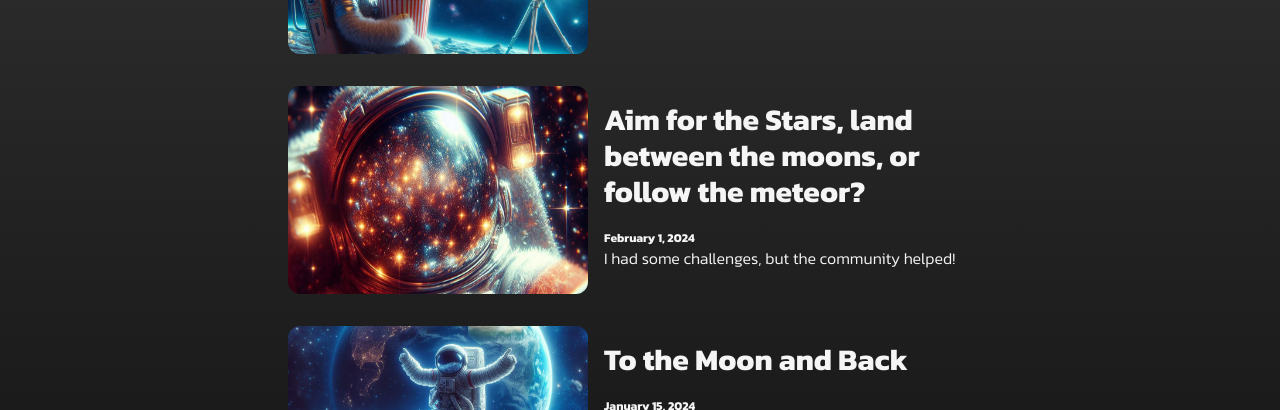
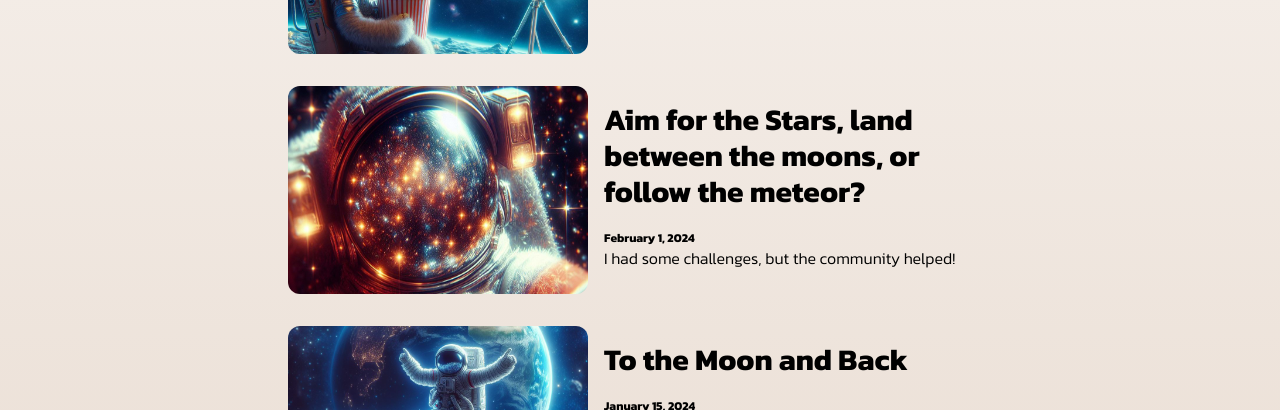
Before and after one commit to deepakvemula/space-ahead, an Astro site: page / in a window 1280 px wide. Shown: the part 690-1100 px from the top of the page. Built offline with nearby package versions, Linux system fonts and the light colour scheme; Astro itself is replaced by a stand-in of ours; a web font is replaced by a local one.

Commit message:
fix: theme toggle

```diff
--- a/src/components/ThemeSwitcher.astro
+++ b/src/components/ThemeSwitcher.astro
@@ -33,15 +33,13 @@ title="Click to switch Theme"
 </style>
 
 <script is:inline>
-  if (window.theme) {
-    window.theme =
-      localStorage?.getItem("theme") ??
+  theme =
+    localStorage?.getItem("theme") ||
     (window.matchMedia("(prefers-color-scheme: dark)").matches
       ? "dark"
       : "light");
-  }
 
-  if (window.theme === "light") {
+  if (theme === "light") {
     document.documentElement.classList.add("light");
     document.documentElement.classList.remove("dark");
   } else {
@@ -49,7 +47,7 @@ title="Click to switch Theme"
     document.documentElement.classList.remove("light");
   }
 
-  localStorage.setItem("theme", window.theme);
+  localStorage.setItem("theme", theme);
 
   handleToggleClick = () => {
     const element = document.documentElement;
```
Lines whose indentation alone changed are shown as unchanged.
